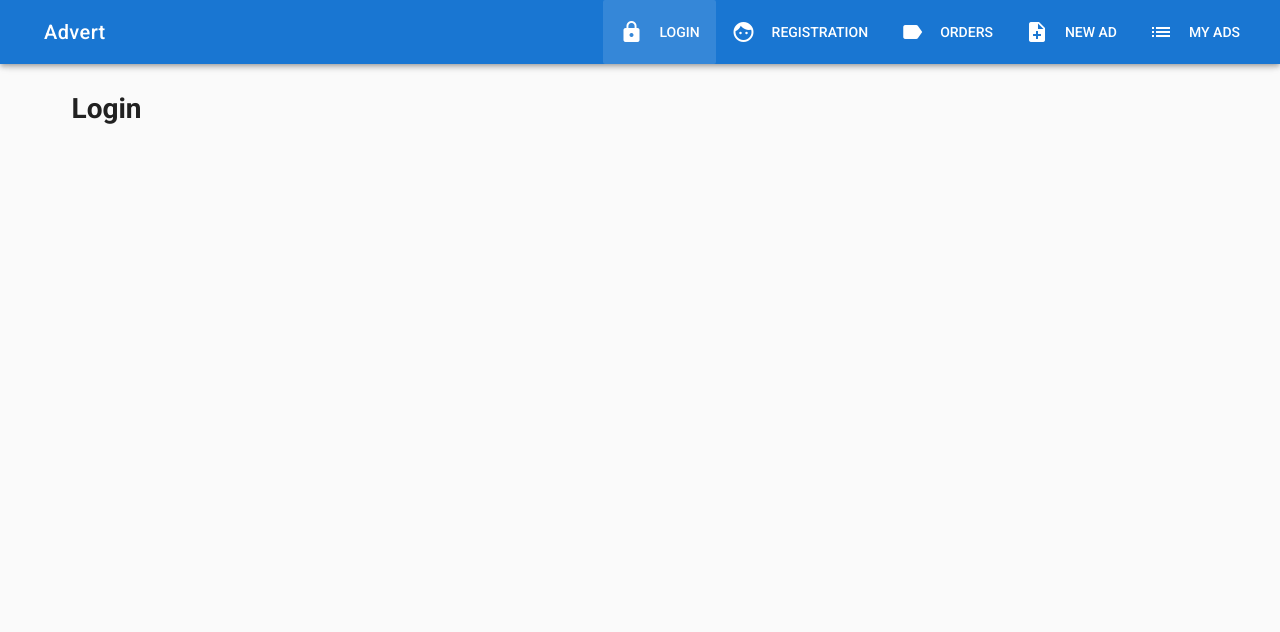
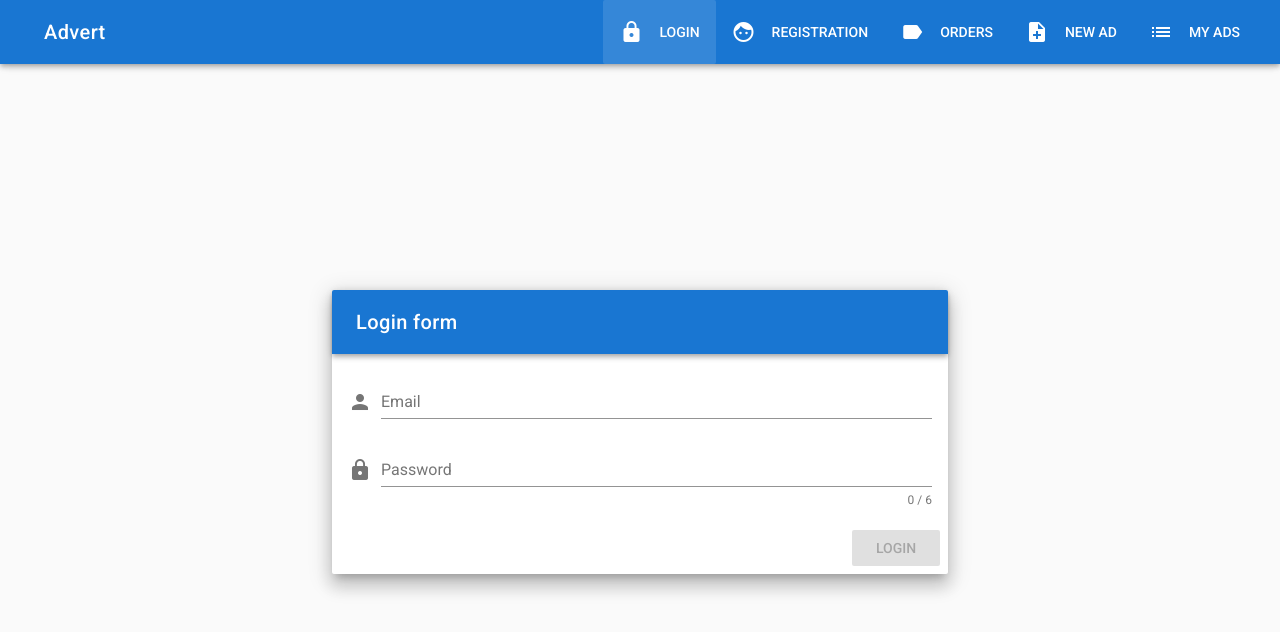
Before and after one commit to ZahorodnyVlad/vue-study-project, a Vue app: page /login in a window 1280 px wide. Shown: the top 632 px of the page. Built offline with nearby package versions, Linux system fonts and the light colour scheme.

Commit message:
21.09 work

```diff
--- a/src/components/auth/Login.vue
+++ b/src/components/auth/Login.vue
@@ -1,17 +1,74 @@
 <template>
-    <v-container>
-        <v-layout row>
-            <v-flex xs12>
-                <h1>Login</h1>
-            </v-flex>
-        </v-layout>
-    </v-container>
+  <v-container fluid fill-height>
+    <v-layout align-center justify-center>
+      <v-flex xs12 sm8 md6>
+        <v-card class="elevation-12">
+          <v-toolbar dark color="primary">
+            <v-toolbar-title>Login form</v-toolbar-title>
+          </v-toolbar>
+          <v-card-text>
+            <v-form ref="form" v-model="valid" validation>
+              <v-text-field
+                prepend-icon="person"
+                name="email"
+                label="Email"
+                type="email"
+                :rules="emailRules"
+                v-model="email"
+              ></v-text-field>
+              <v-text-field
+                prepend-icon="lock"
+                name="password"
+                label="Password"
+                type="password"
+                :counter="6"
+                :rules="passwordRulles"
+                v-model="password"
+              ></v-text-field>
+            </v-form>
+          </v-card-text>
+          <v-card-actions>
+            <v-spacer></v-spacer>
+            <v-btn
+              color="primary"
+              @click="onSubmit"
+              :disabled="!valid"
+            >Login</v-btn>
+          </v-card-actions>
+        </v-card>
+      </v-flex>
+    </v-layout>
+  </v-container>
 </template>
 
 <script>
   export default {
     data () {
-      return {}
+      return {
+        email: '',
+        password: '',
+        valid: false,
+        emailRules: [
+          v => !!v || 'E-mail is required',
+          v => /.+@.+/.test(v) || 'E-mail must be valid'
+        ],
+        passwordRulles: [
+          v => !!v || 'Password is required',
+          v => (v && v.length >= 6) || 'Password must be equal or more then 6 characters'
+        ]
+
+      }
+    },
+    methods: {
+      onSubmit () {
+        if (this.$refs.form.validate()) {
+          const user = {
+            email: this.email,
+            password: this.password
+          }
+          console.log(user)
+        }
+      }
     }
   }
 </script>
```
